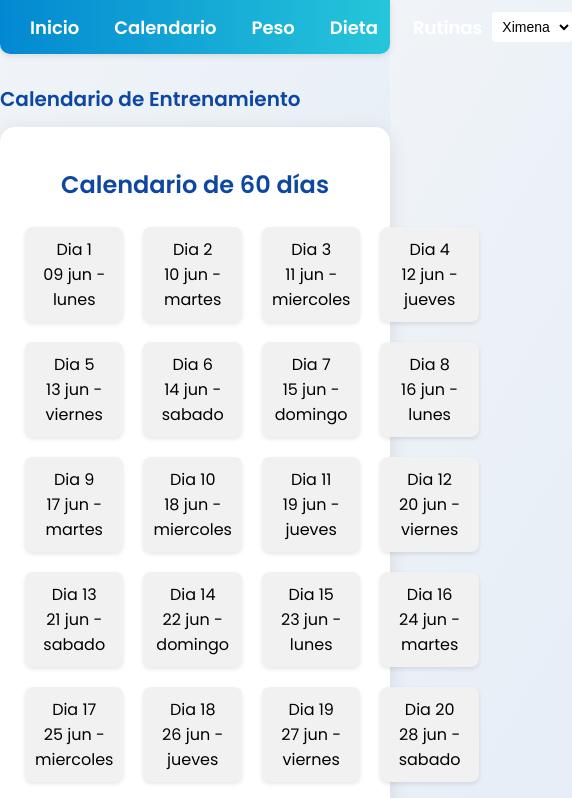
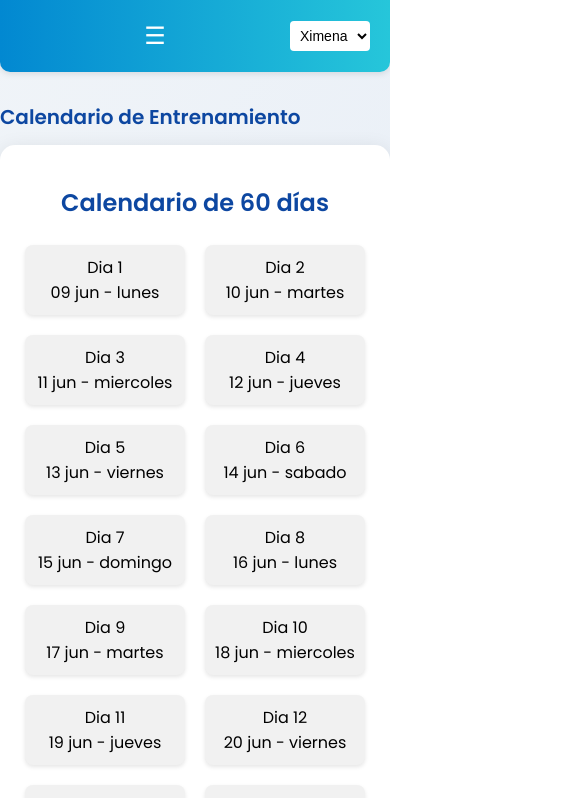
Before and after one commit to Jamon1405/Reto90Dias, a Next.js app: page /calendar in a window 390 px wide. Shown: the top 798 px of the page, 572 px wide, since content can reach past the window. Built offline with nearby package versions, Linux system fonts and the light colour scheme.

Commit message:
Improve mobile layout with responsive menu

```diff
--- a/src/app/globals.css
+++ b/src/app/globals.css
@@ -82,3 +82,73 @@ button {
     grid-template-columns: repeat(2, 1fr);
   }
 }
+
+/* Estilos para el calendario */
+.calendar-grid {
+  display: grid;
+  grid-template-columns: repeat(4, 1fr);
+  gap: 10px;
+}
+
+@media (max-width: 600px) {
+  .calendar-grid {
+    grid-template-columns: repeat(2, 1fr);
+  }
+}
+
+/* Barra de navegación */
+.navbar {
+  display: flex;
+  justify-content: space-between;
+  align-items: center;
+  background: linear-gradient(90deg, #0288d1, #26c6da);
+  padding: 12px 20px;
+  border-radius: 0 0 10px 10px;
+  box-shadow: 0 2px 6px rgba(0, 0, 0, 0.1);
+  margin-bottom: 30px;
+}
+
+.nav-links {
+  display: flex;
+  gap: 15px;
+}
+
+.nav-link {
+  color: #fff;
+  text-decoration: none;
+  font-size: 18px;
+  cursor: pointer;
+  font-weight: 600;
+  padding: 0 10px;
+}
+
+.user-select {
+  padding: 6px;
+  border-radius: 4px;
+  border: none;
+  background-color: #fff;
+}
+
+.menu-toggle {
+  display: none;
+  background: none;
+  border: none;
+  color: #fff;
+  font-size: 24px;
+  cursor: pointer;
+}
+
+@media (max-width: 600px) {
+  .nav-links {
+    display: none;
+    flex-direction: column;
+    width: 100%;
+    margin-top: 10px;
+  }
+  .nav-links.open {
+    display: flex;
+  }
+  .menu-toggle {
+    display: block;
+  }
+}
--- a/src/components/Calendar.js
+++ b/src/components/Calendar.js
@@ -70,7 +70,7 @@ const Calendar = () => {
   return (
     <div style={containerStyle}>
       <h2 style={headerStyle}>Calendario de 60 días</h2>
-      <div style={gridStyle}>
+      <div className="calendar-grid">
         {days.map((day, index) => {
           const date = new Date(startDate);
           date.setDate(startDate.getDate() + index);
@@ -157,10 +157,4 @@ const buttonStyle = {
   boxShadow: '0 2px 4px rgba(0,0,0,0.2)',
 };
 
-const gridStyle = {
-  display: 'grid',
-  gridTemplateColumns: 'repeat(4, 1fr)',
-  gap: '10px',
-};
-
 export default Calendar;
--- a/src/components/Navigation.js
+++ b/src/components/Navigation.js
@@ -4,6 +4,7 @@ import { useEffect, useState } from 'react';
 
 export default function Navigation() {
   const [user, setUser] = useState('ximena');
+  const [menuOpen, setMenuOpen] = useState(false);
 
   useEffect(() => {
     const stored = localStorage.getItem('selectedUser');
@@ -19,58 +20,36 @@ export default function Navigation() {
     window.dispatchEvent(new Event('userchange'));
   };
 
+  const toggleMenu = () => {
+    setMenuOpen((prev) => !prev);
+  };
+
   return (
-    <nav style={navStyle}>
-      <div style={{ display: 'flex', gap: '15px' }}>
-        <Link href="/" style={linkStyle}>
+    <nav className="navbar">
+      <button className="menu-toggle" onClick={toggleMenu} aria-label="Abrir menú">
+        &#9776;
+      </button>
+      <div className={`nav-links ${menuOpen ? 'open' : ''}`}>
+        <Link href="/" className="nav-link" onClick={() => setMenuOpen(false)}>
           Inicio
         </Link>
-        <Link href="/calendar" style={linkStyle}>
+        <Link href="/calendar" className="nav-link" onClick={() => setMenuOpen(false)}>
           Calendario
         </Link>
-        <Link href="/weight" style={linkStyle}>
+        <Link href="/weight" className="nav-link" onClick={() => setMenuOpen(false)}>
           Peso
         </Link>
-        <Link href="/diet" style={linkStyle}>
+        <Link href="/diet" className="nav-link" onClick={() => setMenuOpen(false)}>
           Dieta
         </Link>
-        <Link href="/routine" style={linkStyle}>
+        <Link href="/routine" className="nav-link" onClick={() => setMenuOpen(false)}>
           Rutinas
         </Link>
       </div>
-      <select value={user} onChange={handleChange} style={selectStyle}>
+      <select value={user} onChange={handleChange} className="user-select">
         <option value="ximena">Ximena</option>
         <option value="antonio">Antonio</option>
       </select>
     </nav>
   );
 }
-
-// Estilos para la barra de navegación
-const navStyle = {
-  display: 'flex',
-  justifyContent: 'space-between',
-  alignItems: 'center',
-  background: 'linear-gradient(90deg, #0288d1, #26c6da)',
-  padding: '12px 20px',
-  borderRadius: '0 0 10px 10px',
-  boxShadow: '0 2px 6px rgba(0,0,0,0.1)',
-  marginBottom: '30px',
-};
-
-// Estilos para los enlaces
-const linkStyle = {
-  color: '#fff',
-  textDecoration: 'none',
-  fontSize: '18px',
-  cursor: 'pointer',
-  fontWeight: 600,
-  padding: '0 10px',
-};
-
-const selectStyle = {
-  padding: '6px',
-  borderRadius: '4px',
-  border: 'none',
-  backgroundColor: '#fff',
-};
```
